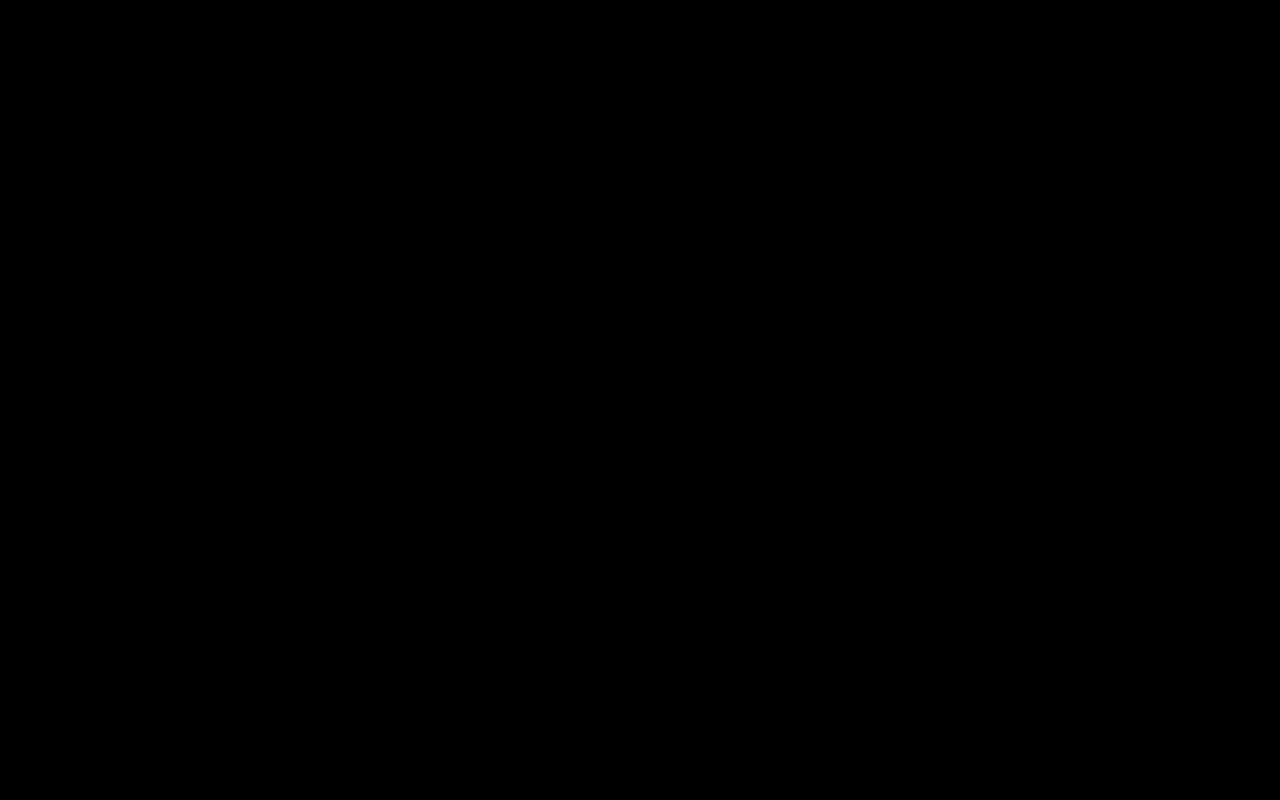
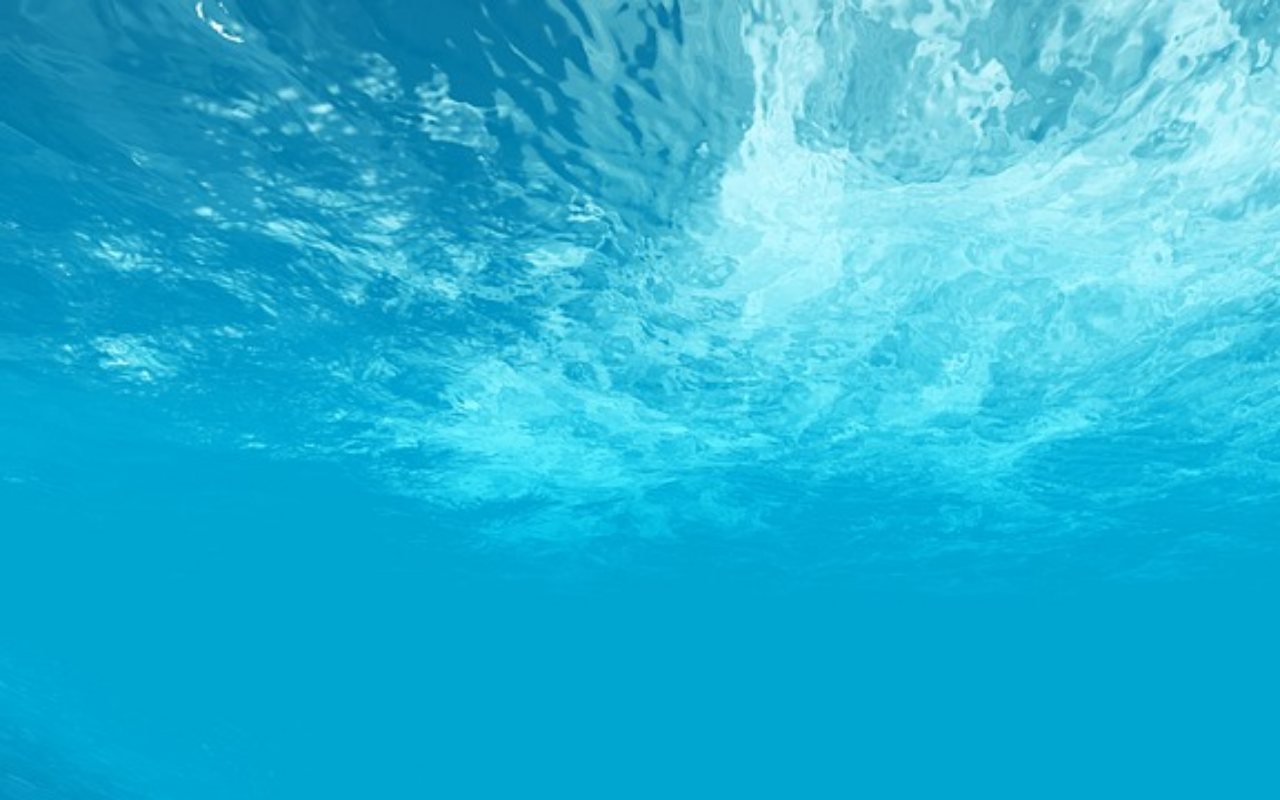
Before and after one commit to n-rakesh23/water-bubble, a plain HTML site: page index.html in a window 1280 px wide. Drawn offline with Linux system fonts and the light colour scheme.

Commit message:
Update style.css

```diff
--- a/style.css
+++ b/style.css
@@ -2,6 +2,9 @@ body{
     margin: 0;
     height: 100vh;
     background-color: black;
+    background-image:url(sea-water.jpg);
+    background-repeat:no-repeat;
+    background-size:cover;
     overflow: hidden;
 }
 span {
@@ -32,4 +35,5 @@ span {
             transform: translate(-50%,-5000%);
             opacity: 0;
     }
+
 }
```
